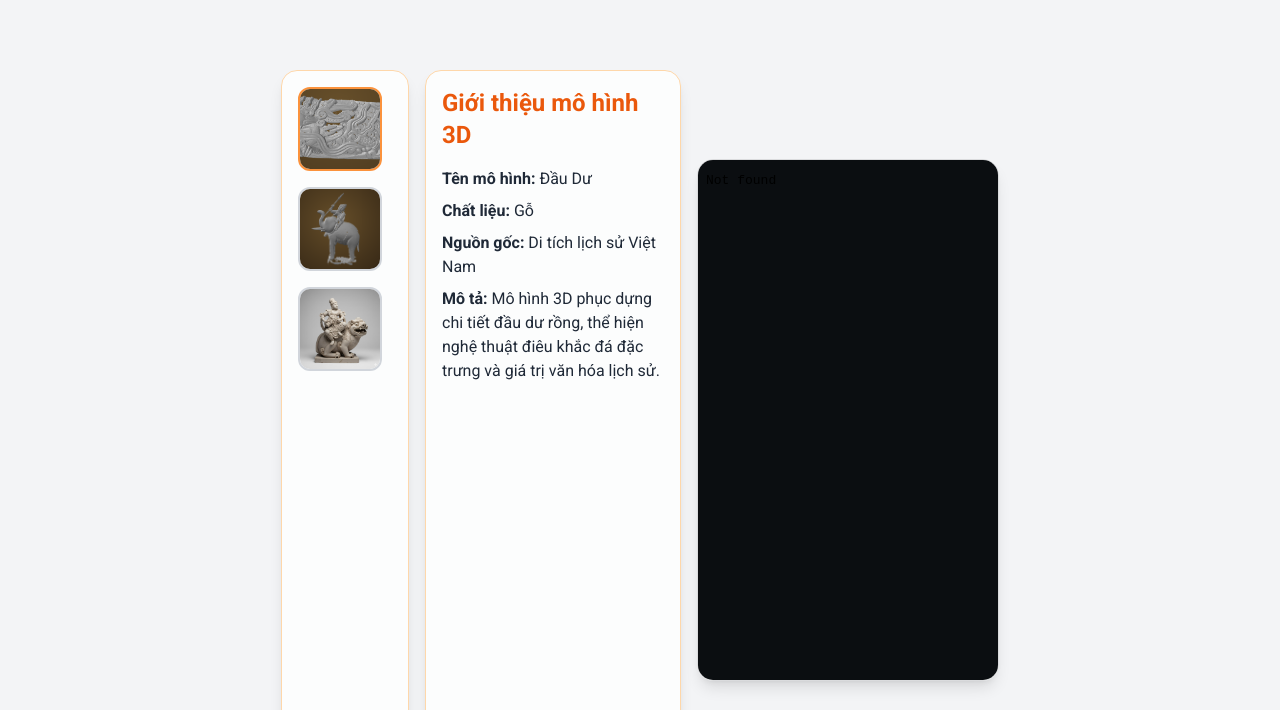
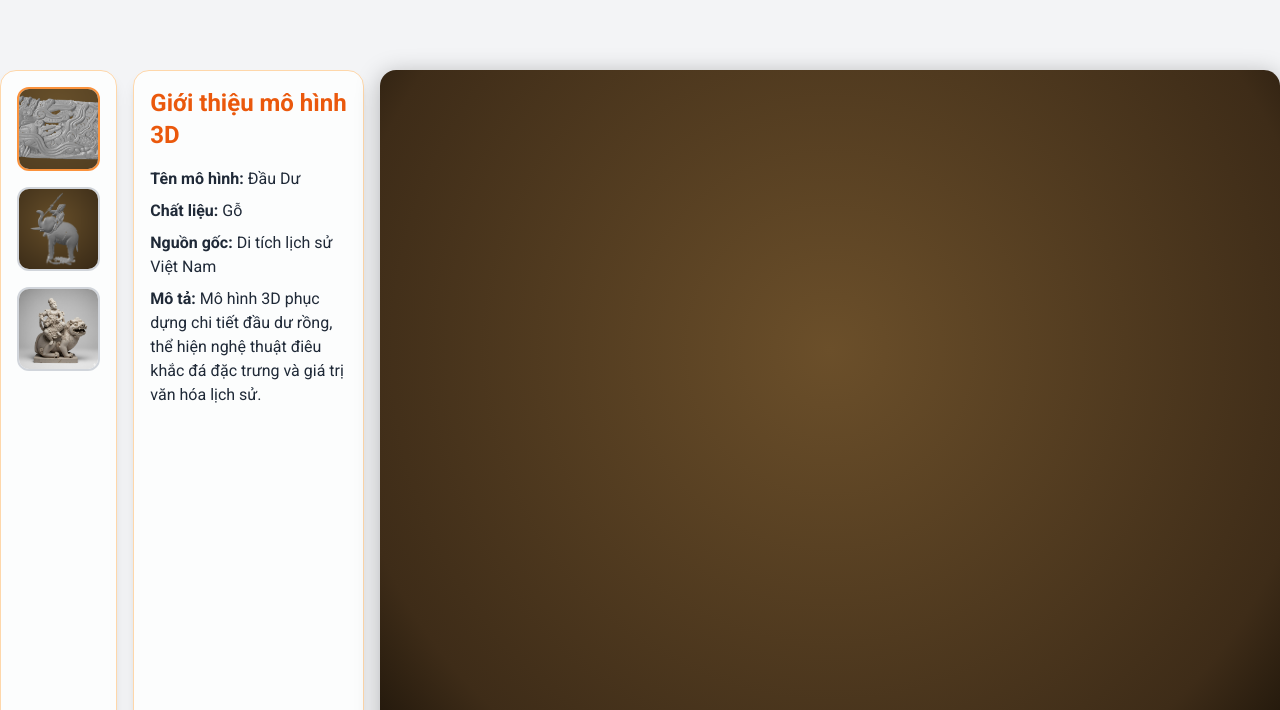
Before and after one commit to blackskud2004/Web_Nguyen_An_update, a plain HTML site: page showroom/showroom.html in a window 1280 px wide. Shown: the part 242-952 px from the top of the page. Drawn offline with nearby package versions, Linux system fonts and the light colour scheme.

Commit message:
Update showroom.html

```diff
--- a/showroom/showroom.html
+++ b/showroom/showroom.html
@@ -49,8 +49,9 @@
                     </button>
                     <button class="thumbnail-3d border-2 border-gray-300 rounded-xl overflow-hidden focus:ring-2 ring-orange-500 transition" data-model="voi_1.gltf" data-title="Voi đá" data-material="Đá" data-origin="Chùa Kim Liên" data-desc="Mô hình 3D voi đá cổ, điêu khắc tinh xảo, biểu tượng linh vật bảo vệ chùa.">
                         <img src="../3d picture/Voi_Da.png" alt="Voi đá" class="w-20 h-20 object-cover" />
-                     <button class="thumbnail-3d border-2 border-gray-300 rounded-xl overflow-hidden focus:ring-2 ring-orange-500 transition" data-model="tau_khua.gltf" data-title="Tượng" data-material="Đá Cẳm Thạch" data-origin="Tàu Khựa" data-desc="Mô hình 3D tượng đá cẩm thạch, điêu khắc tinh xảo, biểu tượng tàu khựa.">
-                        <img src="../3d picture/tau_khua.jpg" alt="Tượng Cẩm Thạch" class="w-20 h-20 object-cover" />
+                    </button>
+                  <button class="thumbnail-3d border-2 border-gray-300 rounded-xl overflow-hidden focus:ring-2 ring-orange-500 transition" data-model="tau_khua.gltf" data-title="Tượng " data-material="Đá Cẩm Thạch" data-origin="Tàu Khựa" data-desc="Mô hình 3D tượng đá cẩm thạch, điêu khắc tinh xảo, biểu tượng tàu khựa.">
+                        <img src="../3d picture/tau_khua.jpg" alt="Tượng Đá" class="w-20 h-20 object-cover" />
                     </button>
                     <!-- Thêm các thumbnail khác nếu có -->
                 </div>
@@ -66,18 +67,9 @@
                 <div class="flex-1"></div>
             </div>
             <!-- Model viewer lớn -->
-        <div class="flex-shrink-0 flex items-center justify-center mx-auto md:ml-0 md:mr-0">
-
-                <!-- Secure Encrypted Viewer (iframe) -->
-        <div class="rounded-2xl overflow-hidden shadow-lg" style="border: 1px solid rgba(0,0,0,0.1);">
-        <iframe id="secure-viewer"
-            src="http://localhost:8080/viewer.html?auto=1&model=Dau_du.glb"
-            style="width: 100%; height: 520px; border: 0; display:block; background:#0b0e11"
-            allow="xr-spatial-tracking; fullscreen; autoplay">
-        </iframe>
-        </div>
-
-        </div>
+            <div class="flex-shrink-0 flex items-center justify-center mx-auto md:ml-0 md:mr-0">
+                <model-viewer id="main-model-viewer" src="../3d project/Dau_du.gltf" alt="Đầu Dư" ar ar-modes="webxr scene-viewer quick-look" environment-image="legacy" exposure="0.2" auto-rotate camera-controls style="width: 900px; max-width: 95vw; height: 700px; background: radial-gradient(circle at 50% 40%, #6b4f2a 0%, #3e2c18 80%, #1a1208 100%); border-radius: 1rem; box-shadow: 0 4px 24px rgba(0,0,0,0.28); "></model-viewer>
+            </div>
         </div>
 
 
@@ -149,4 +141,4 @@ document.querySelectorAll('.thumbnail-3d').forEach(btn => {
     });
 });
 </script>
-<script src="../main.js"></script>
+<script src="main.js"></script>
```
